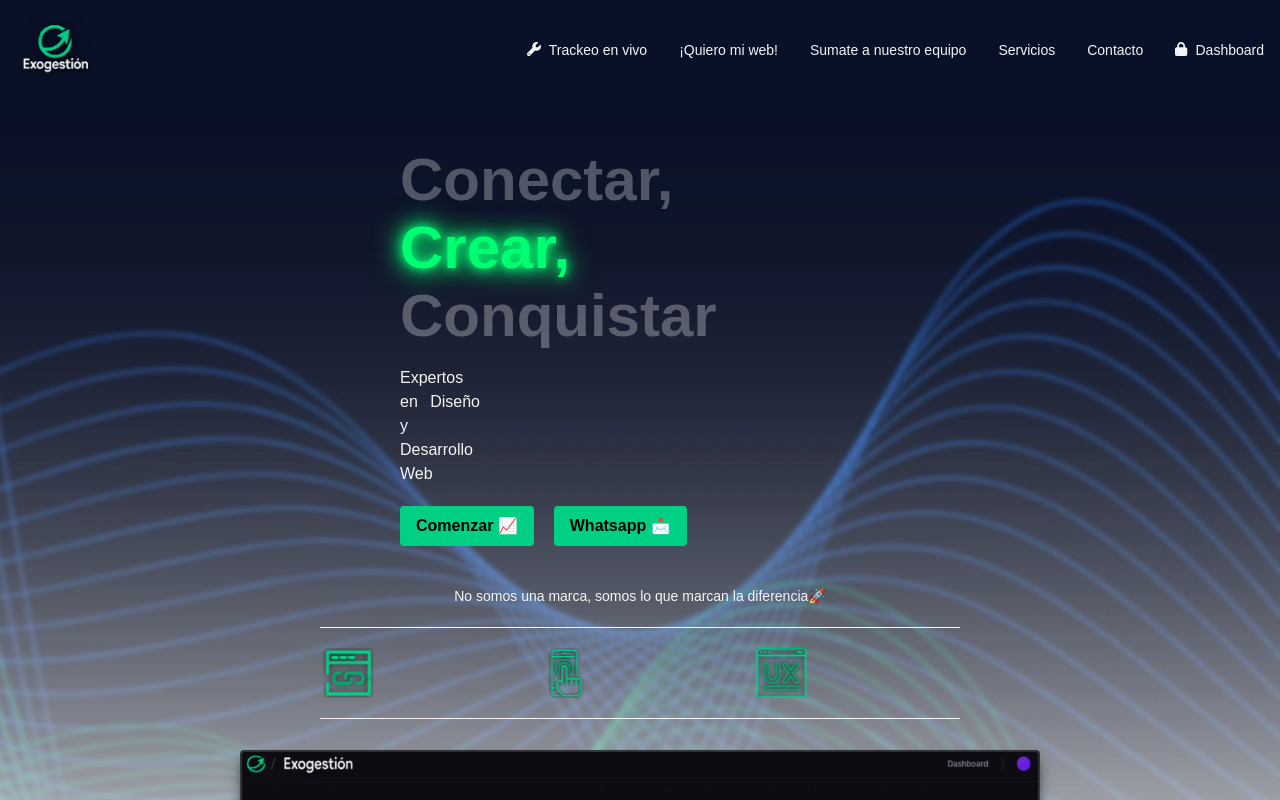
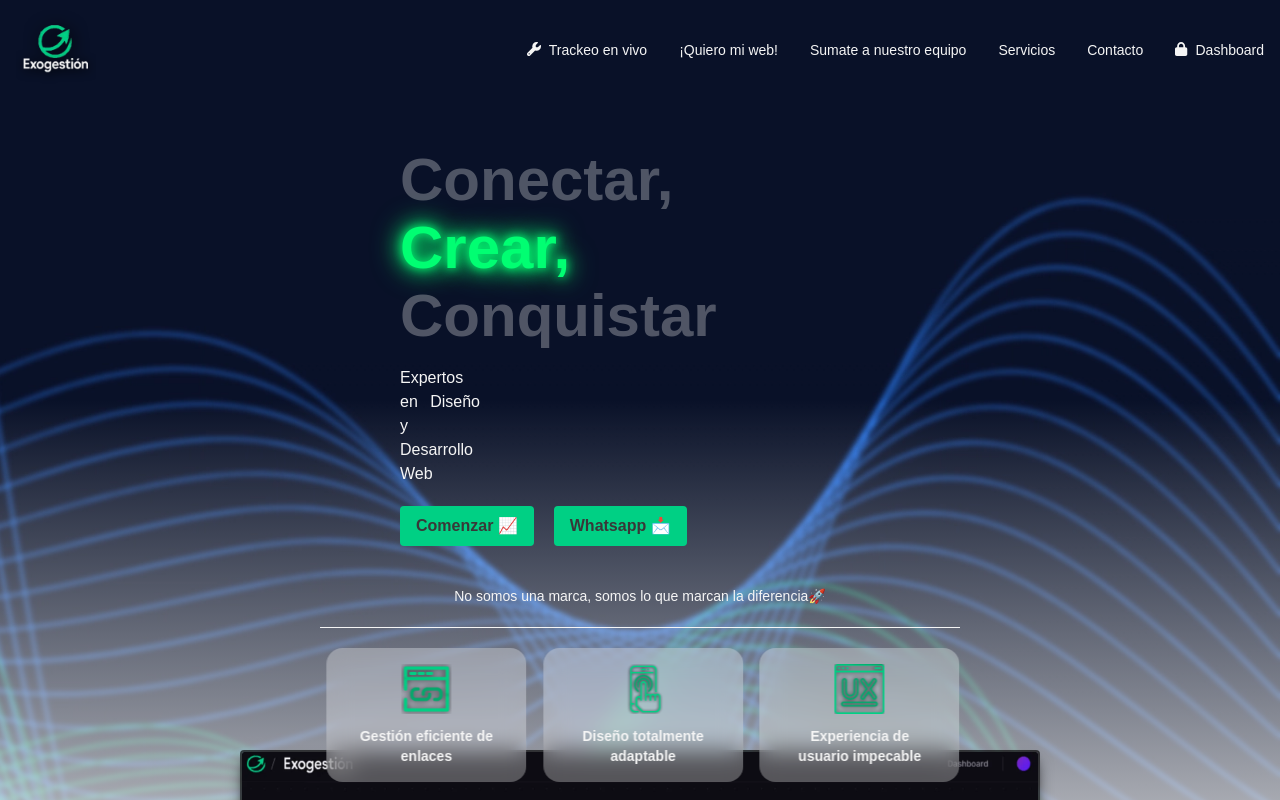
Before and after one commit to MPelalle/exogestion, a Next.js app: page / in a window 1280 px wide. Shown: the top 800 px of the page. Built offline with nearby package versions, Linux system fonts and the light colour scheme.

Commit message:
Actualizacion de valores esteticos 2

```diff
--- a/src/app/components/home/sections/FirstSection.tsx
+++ b/src/app/components/home/sections/FirstSection.tsx
@@ -20,8 +20,12 @@ const [activeTitle, setActiveTitle] = useState(0);
 
     return (
     <div className='bg-[#F5F5F5]'>
-        <div className='w-full h-[800px] sm:h-[800px] lg:h-[1000px] bg-cover bg-right bg-no-repeat '
-        style={{backgroundImage: 'url("./images/fondo.webp")'}}>
+        <div
+  className="w-full h-[900px] sm:h-[900px] lg:h-[1000px] bg-cover bg-right bg-no-repeat relative"
+  style={{
+    backgroundImage: 'linear-gradient(to top, #f5f5f5 0%, transparent 60%), url("./images/fondo.webp")',
+  }}
+>
 
             {/* TITULOS */}
             <div className='flex flex-col justify-start pt-[150px] lg:justify-center items-start gap-2 px-5 lg:px-[400px] pt-[50px] '>
@@ -46,7 +50,7 @@ const [activeTitle, setActiveTitle] = useState(0);
                 <Link
                 href='/servicios' className='
                     bg-[#00D084]
-                    text-[#000000]
+                    text-[#383838]
                     font-montserrat
                     font-bold
                     text-md
@@ -59,13 +63,14 @@ const [activeTitle, setActiveTitle] = useState(0);
                     ease-in-out
                     hover:shadow-[0_0_20px_#00D084]
                     hover:scale-105
+                    text-center
                 '>Comenzar 📈</Link>
                 <a href='https://wa.me/541159567465?text=%C2%A1Hola!%20%F0%9F%91%8B%20Me%20gustar%C3%ADa%20recibir%20m%C3%A1s%20informaci%C3%B3n%20para%20poder%20desarrollar%20mi%20aplicaci%C3%B3n%20web%20%F0%9F%92%BB%E2%9C%A8.%20Estoy%20muy%20interesado%20y%20quisiera%20saber%20c%C3%B3mo%20puedo%20comenzar.%20%C2%A1Muchas%20gracias!%20%F0%9F%99%8C
 '
                 target='_blank' className='
                     bg-[#00D084]
                     text-center
-                    text-[#000000]
+                    text-[#383838]
                     font-montserrat
                     font-bold
                     text-md
--- a/src/app/components/home/sections/SecondSection.tsx
+++ b/src/app/components/home/sections/SecondSection.tsx
@@ -5,9 +5,9 @@ const SecondSection = () => {
     <div className="mt-[120px] bg-[#F5F5F5] mb-[50px] lg:mt-[400px]">
         <div className=" flex flex-col justify-center items-center gap-12 lg:flex-row">
             <hr className="mb-[20px] w-[80%] m-auto border-[#050814] border-1"/>
-            <h1 className="font-montserrat font-bold text-3xl text-center "> <span className="inline-block first-letter:text-[#003366] text-[#0A1128]">CREATIVIDAD</span></h1>
-            <h1 className="font-montserrat font-bold text-3xl text-center"> <span className="inline-block first-letter:text-[#003366] text-[#0A1128]">COMUNICACIÓN</span></h1>
-            <h1 className="font-montserrat font-bold text-3xl text-center"> <span className="inline-block first-letter:text-[#003366] text-[#0A1128]">COMPROMISO</span></h1>
+            <h1 className="font-montserrat font-bold text-3xl text-center drop-shadow-md "> <span className="inline-block first-letter:text-[#003366] text-[#0A1128]">CREATIVIDAD</span></h1>
+            <h1 className="font-montserrat font-bold text-3xl text-center drop-shadow-md "> <span className="inline-block first-letter:text-[#003366] text-[#0A1128]">COMUNICACIÓN</span></h1>
+            <h1 className="font-montserrat font-bold text-3xl text-center drop-shadow-md "> <span className="inline-block first-letter:text-[#003366] text-[#0A1128]">COMPROMISO</span></h1>
             <hr className="mt-[20px] w-[80%] m-auto border-[#050814] border-1"/>
         </div>
         <p className="font-montserrat font-semibold text-2xl text-center mt-[50px] mb-[-50px] text-black">¿Ya viste todo lo que tenemos para ofrecerte?</p>
--- a/src/app/components/microcomponents/AutoCarousel.tsx
+++ b/src/app/components/microcomponents/AutoCarousel.tsx
@@ -7,17 +7,18 @@ import 'swiper/css/autoplay';
 import { Autoplay } from 'swiper/modules';
 import Image from 'next/image';
 
-const images = [
-  '/images/swiper/1.webp',
-  '/images/swiper/2.webp',
-  '/images/swiper/3.webp',
-  '/images/swiper/4.webp',
-  '/images/swiper/5.webp',
-  '/images/swiper/6.webp',
-  '/images/swiper/7.webp',
-  '/images/swiper/8.webp',
-  '/images/swiper/9.webp'
+const slides = [
+  { image: '/images/swiper/1.webp', title: 'Base de datos optimizada' },
+  { image: '/images/swiper/2.webp', title: 'Gestión eficiente de enlaces' },
+  { image: '/images/swiper/3.webp', title: 'Diseño totalmente adaptable' },
+  { image: '/images/swiper/4.webp', title: 'Experiencia de usuario impecable' },
+  { image: '/images/swiper/5.webp', title: 'SEO técnico de alto nivel' },
+  { image: '/images/swiper/6.webp', title: 'Mayor visibilidad en buscadores' },
+  { image: '/images/swiper/7.webp', title: 'Arquitectura de proyecto mejorada' },
+  { image: '/images/swiper/8.webp', title: 'Compatibilidad con SQL, MongoDB y PostgreSQL' },
+  { image: '/images/swiper/9.webp', title: 'Diseño a medida y personalizado' }
 ];
+
 
 export default function AutoCarousel() {
   return (
@@ -32,15 +33,25 @@ export default function AutoCarousel() {
         spaceBetween={10}
         slidesPerView={3}
       >
-        {images.map((src, index) => (
-          <SwiperSlide key={index}>
-            <Image src={src}
-              alt={`Imagen ${index}`}
-              width={50}
-              height={50}
-              className="w-[50px] h-[50px]" />
-          </SwiperSlide>
-        ))}
+      {slides.map(({ image, title }, index) => (
+  <SwiperSlide key={index}>
+    <div className="group relative flex flex-col items-center justify-center gap-3 p-4 bg-white/30 backdrop-blur-md rounded-2xl hover:shadow-2xl transition-all duration-300 max-w-[200px] mx-auto">
+      <div className="w-[50px] h-[50px] overflow-hidden">
+        <Image
+          src={image}
+          alt={`Imagen ${index}`}
+          width={80}
+          height={80}
+          className="object-cover w-full h-full"
+        />
+      </div>
+      <p className="text-center text-sm font-semibold font-montserrat text-[#f5f5f5] px-2">
+        {title}
+      </p>
+    </div>
+  </SwiperSlide>
+))}
+
       </Swiper>
     </div>
   );
--- a/src/app/components/microcomponents/Mision.tsx
+++ b/src/app/components/microcomponents/Mision.tsx
@@ -3,7 +3,7 @@ import Link from "next/link"
 
 const Mision = () => {
   return (
-    <div className="flex flex-col gap-8 px-6 py-12 lg:px-24 bg-[#f5f5f5]"
+    <div className="flex flex-col gap-8 px-6 py-12 lg:px-24 bg-[#f5f5f5] shadow-xl"
     style={{ backgroundImage: "url('/images/fondo-home/bg-mision.webp')" }}>
   {/* COMPROMISO */}
   <div
@@ -19,7 +19,7 @@ const Mision = () => {
       y resultados concretos. Nuestra base es la excelencia y la intención detrás de cada detalle.
     </p>
     <Link href='https://wa.me/541159567465?text=%C2%A1Hola!%20%F0%9F%91%8B%20Me%20gustar%C3%ADa%20recibir%20m%C3%A1s%20informaci%C3%B3n%20para%20poder%20desarrollar%20mi%20aplicaci%C3%B3n%20web%20%F0%9F%92%BB%E2%9C%A8.%20Estoy%20muy%20interesado%20y%20quisiera%20saber%20c%C3%B3mo%20puedo%20comenzar.%20%C2%A1Muchas%20gracias!%20%F0%9F%99%8C
-'className="bg-[#00D084] hover:bg-[#0056b3] transition-colors duration-300 text-black px-6 py-3 rounded-lg shadow-lg">
+'className="bg-[#00D084] hover:bg-[#0056b3] hover:text-white transition-colors duration-300 text-black px-6 py-3 rounded-lg shadow-lg">
       Contactate
     </Link>
   </div>
--- a/src/app/components/microcomponents/servicecards/Services.tsx
+++ b/src/app/components/microcomponents/servicecards/Services.tsx
@@ -69,7 +69,7 @@ const Services = () => {
         key={i}
         className="bg-white border border-gray-200 rounded-2xl shadow-md p-6 flex flex-col justify-between hover:shadow-xl transition-shadow duration-300"
         style={{
-        boxShadow: '0 8px 10px #00D084',
+        boxShadow: '0 1px 10px #00D084',
         }}
     >
         <p className="text-center bg-[#00D084] text-black font-semibold text-sm mb-4 shadow-md">{servicio.bonus}</p>
--- a/src/app/components/servicios/MidServicios.tsx
+++ b/src/app/components/servicios/MidServicios.tsx
@@ -5,7 +5,7 @@ const MidServicios = () => {
   return (
     <div className="flex flex-col justify-center items-center gap-4">
         <p className="text-center font-montserrat font-semibold text-2xl text-[#000000]">Si no te logras decidir, en este link podes conocer mas!</p>
-        <Link href="/servicios" className="bg-[#00D084] hover:bg-[#0056b3] transition-colors duration-300 text-black px-6 py-3 rounded-lg shadow-lg">Conoce mas de nuestros servicios</Link>
+        <Link href="/servicios" className="bg-[#00D084] hover:bg-[#0056b3] hover:text-white transition-colors duration-300 text-black px-6 py-3 rounded-lg shadow-lg">Conoce mas de nuestros servicios</Link>
     </div>
   )
 }
```
Also changed, not shown: public/images/fondo.webp.
